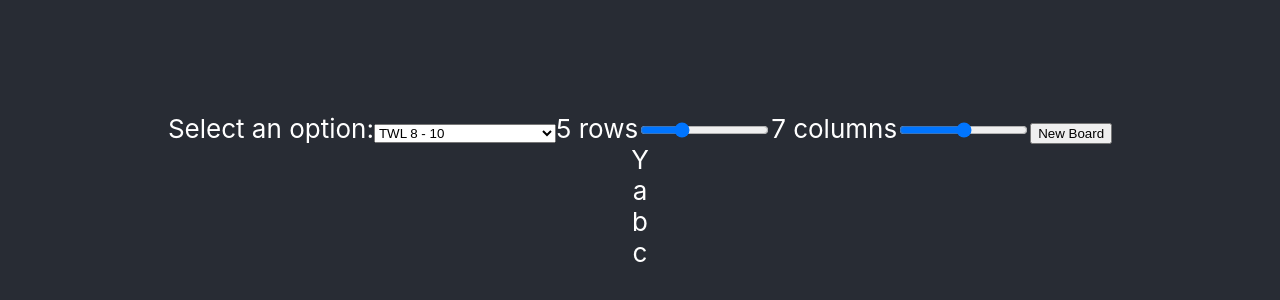
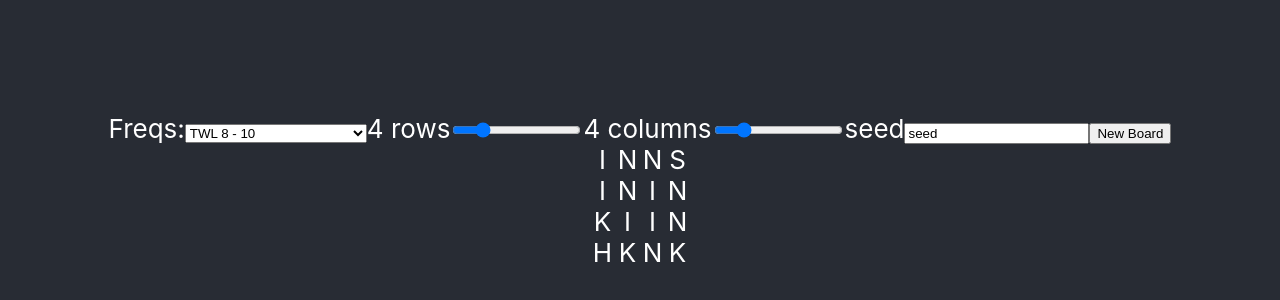
Before and after one commit to a-lexwein/word-grid-react, a React (Vite) app: page / in a window 1280 px wide. Shown: the part 210-510 px from the top of the page. Built offline with nearby package versions, Linux system fonts and the light colour scheme.

Commit message:
working board generator

```diff
--- a/helpers/newBoard.js
+++ b/helpers/newBoard.js
@@ -4,16 +4,22 @@ import bagOfLetters from './bagOfLetters';
 
 const random = seedrandom('seed');
 
-const randomSort = (a,b) => random() - .5; // chatgpt
-
-export default function randomElement() {
-    const bag = bagOfLetters(freqs, 'TWL 6 & 7 Uniques')
-    return bag.sort(randomSort)[0]
+const randomSort = (a,b) => random() - .5; // chatgpt for random sorting an array
 
 
+export default function newBoard(freqs, selectFreqs, nRows, nCols, seed) {
+    const random = seedrandom(seed);
+
+    const randomSort = (a,b) => random() - .5; // chatgpt for random sorting an array
+
+    const bag = bagOfLetters(freqs, selectFreqs)
+        .sort(randomSort)
+        .filter((x,i) => i <= nRows * nCols - 1)
+        .map((l,i) => ({
+            letter: l,
+            x: i % 4,
+            y: Math.floor(i/4.0)
+        }))
+
+    return bag
 }
-
-export default function newBoard(freqs, selectFreqs) {
-    const bag = bagOfLetters(freqs, selectFreqs)
-    return bag.sort(randomSort)[0]
-}
--- a/src/App.jsx
+++ b/src/App.jsx
@@ -6,13 +6,22 @@ import randomElement from '../helpers/randomElement';
 import bagOfLetters from '../helpers/bagOfLetters';
 
 function App() {
-  const [board] = useState(['a', 'b', 'c'])
+
+  const [options, setOptions] = useState(
+    {
+      nRows: 4,
+      nCols: 4,
+      seed: 'seed',
+      freqs: 'TWL 8 - 10'
+    }
+  );
+
+
   return (
     <div className="App">
       <header className="App-header">
-        <Options/>
-        {randomElement()}
-        <Grid board={board}/>
+        <Options options={options} setOptions={setOptions}/>
+        <Grid options={options}/>
       </header>
 
     </div>
--- a/src/components/Grid.jsx
+++ b/src/components/Grid.jsx
@@ -1,9 +1,26 @@
-import React from 'react';
+import React, { useEffect } from 'react';
 import Tile from './Tile';
 
-export default function Grid( { board }) {
-    return <div>
-        <div></div>
-    {board.map(x => <Tile letter={x}/>)}
-    </div>
+import newBoard from '../../helpers/newBoard';
+import freqs from '../../data/freqs.json';
+
+export default function Grid( { options }) {
+    useEffect(() => {
+        // Via GPT
+        // Select the element with the class 'game-grid' using a ref
+        const gameGrid = document.querySelector('.game-grid');
+
+        // Override the grid-template-columns property
+        if (gameGrid) {
+          gameGrid.style.gridTemplateColumns = `repeat(${options.nCols}, 1fr)`;
+        }
+      }, [options]); // Run this effect only once after the component mounts
+    console.log(options)
+
+    return <div className="game-grid">
+    {
+        newBoard(freqs, options.freqs, options.nRows, options.nCols, options.seed)
+            .map(x => <Tile letter={x.letter}/>)
+    }
+        </div>
 }
--- a/src/components/Options.jsx
+++ b/src/components/Options.jsx
@@ -1,11 +1,12 @@
 import React, { useState } from 'react';
 import names from '../../data/freqs-name.json';
 
-export default function Options() {
+export default function Options( { options, setOptions }) {
     // this started as GPT asking for a form with 2 range sliders
-  const [nRowsValue, setNRows] = useState(5);
-  const [nColsValue, setNCols] = useState(7);
-  const [selectFreqsValue, setSelectFreqsValue] = useState('TWL 8 - 10')
+  const [nRowsValue, setNRows] = useState(options.nRows);
+  const [nColsValue, setNCols] = useState(options.nCols);
+  const [selectFreqsValue, setSelectFreqsValue] = useState(options.freqs)
+  const [seedValue, setSeedValue] = useState(options.seed)
 
   const handleRowsChange = (e) => {
     setNRows(parseInt(e.target.value));
@@ -19,17 +20,30 @@ export default function Options() {
     setSelectFreqsValue(e.target.value);
   };
 
+  const handleSeedChange = (e) => {
+    setSeedValue(e.target.value);
+  };
+
   const handleSubmit = (e) => {
     e.preventDefault();
     // Do something with the slider values, like sending them to an API or processing them
     console.log("Slider 1 value:", nRowsValue);
     console.log("Slider 2 value:", nColsValue);
     console.log("Freq", selectFreqsValue);
+
+    setOptions({
+      nRows: nRowsValue,
+      nCols: nColsValue,
+      freqs: selectFreqsValue,
+      seed: seedValue,
+    });
+
+
   };
 
   return (
     <form onSubmit={handleSubmit}>
-    <label htmlFor="options">Select an option:</label>
+    <label htmlFor="options">Freqs:</label>
         <select id="options" value={selectFreqsValue} onChange={handleFreqsChange}>
             {names.map(x => <option value={x}>{x}</option>)}
 
@@ -58,6 +72,14 @@ export default function Options() {
         value={nColsValue}
         onChange={handleColsChange}
       />
+      <label htmlFor="seed">seed</label>
+      <input
+        type="text"
+        id="seed"
+        size="20"
+        value={seedValue}
+        onChange={handleSeedChange}
+      />
 
       <button type="submit">New Board</button>
     </form>
--- a/src/components/Tile.jsx
+++ b/src/components/Tile.jsx
@@ -2,6 +2,6 @@ import React from 'react'
 
 export default function Tile({ letter }) {
     return (
-        <div>{letter}</div>
+        <div className="tile">{letter}</div>
     )
 }
--- a/src/index.css
+++ b/src/index.css
@@ -11,3 +11,11 @@ code {
   font-family: source-code-pro, Menlo, Monaco, Consolas, 'Courier New',
     monospace;
 }
+
+.game-grid {
+  display: grid;
+  grid-template-columns: repeat(3, 1fr);
+  gap: 0px;
+  width: 100px;
+  touch-action: none;
+}
```
Also changed, not shown: src/components/Context.jsx (added, +68 -0 lines), data/freqs.csv (deleted), 1 other file (tests, documents, lock files or other folders).
